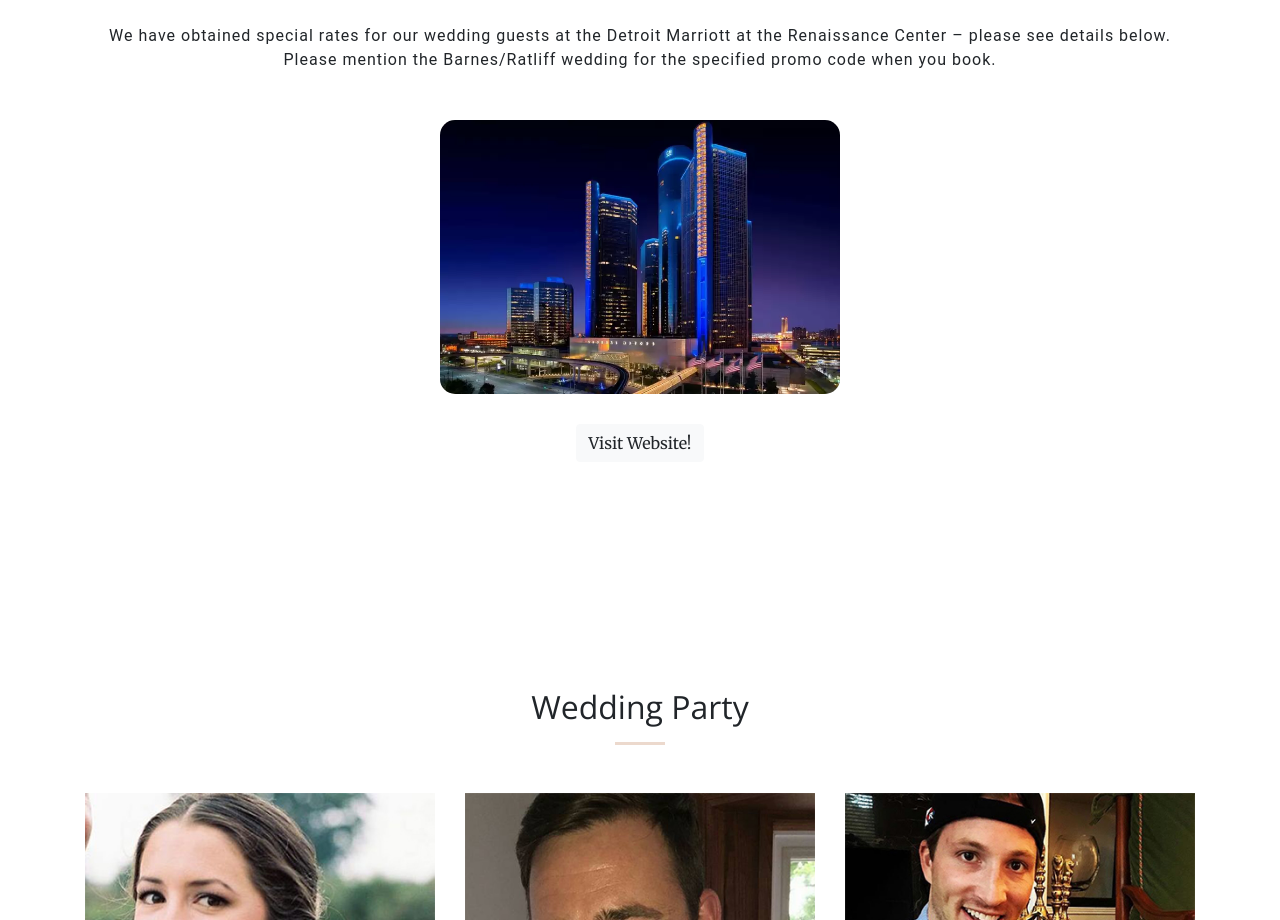
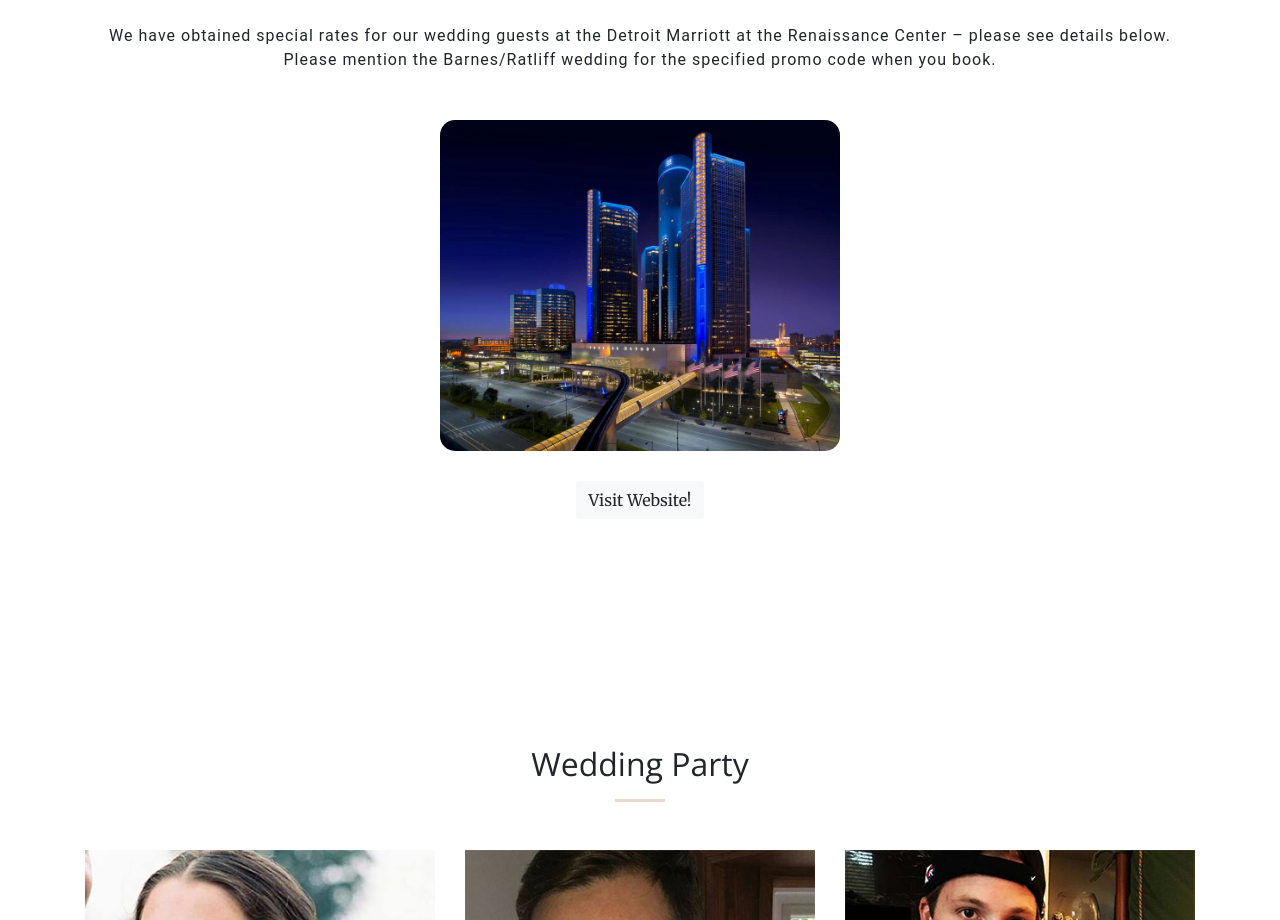
Before and after one commit to maggieanddan/maggieanddan.github.io, a website: page index.html in a window 1280 px wide. Shown: the part 2400-3320 px from the top of the page. Drawn offline with nearby package versions, Linux system fonts and the light colour scheme.

Commit message:
changed/add hotel image

```diff
--- a/index.html
+++ b/index.html
@@ -148,7 +148,7 @@
                   </div>
                 </div>
               </div>
-              <img class="img-fluid hotel" src="img/marriot-detroit.jpg" alt="">
+              <img class="img-fluid hotel" src="img/marriot1.jpg" alt="">
             </a>
             <a class="btn btn-light btn-xl sr-button" href="https://www.marriott.com/hotels/travel/dtwdt-detroit-marriott-at-the-renaissance-center/?aff=MARUS&affname=305950&co=US&nt=PH" target="_blank">Visit Website!</a>
           </div>
```
Also changed, not shown: img/hotel.jpg (added), img/marriot-detroit.jpg (deleted), img/marriot1.jpg (added), 2 other files.
